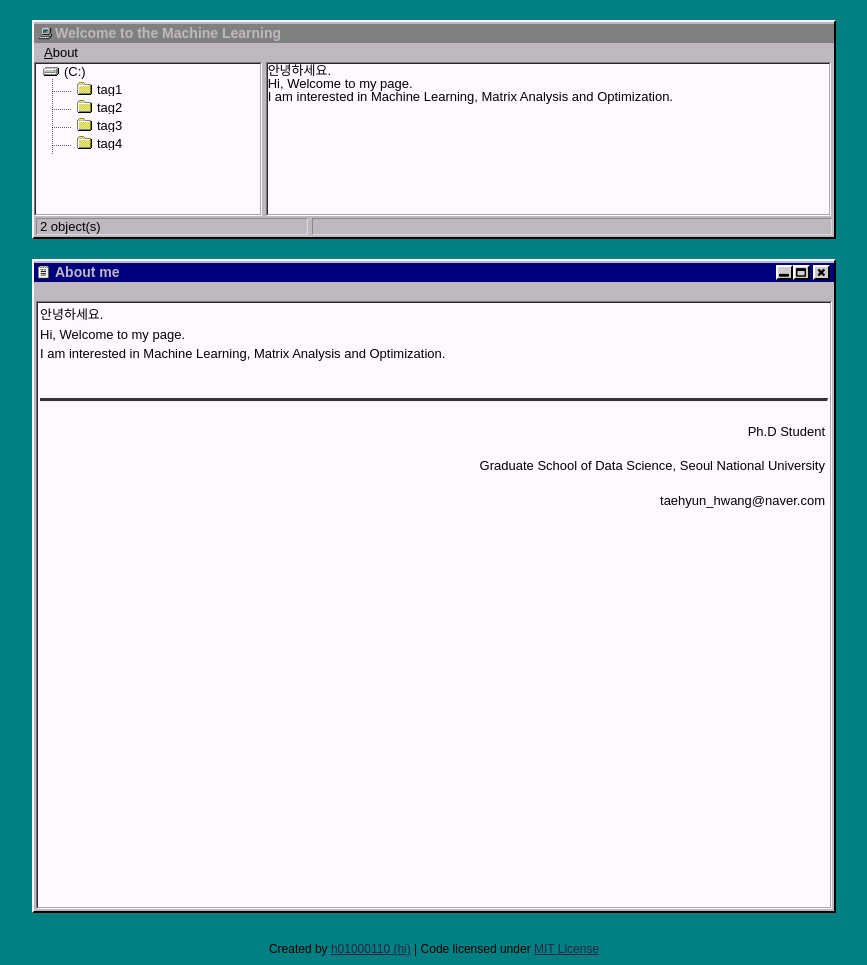
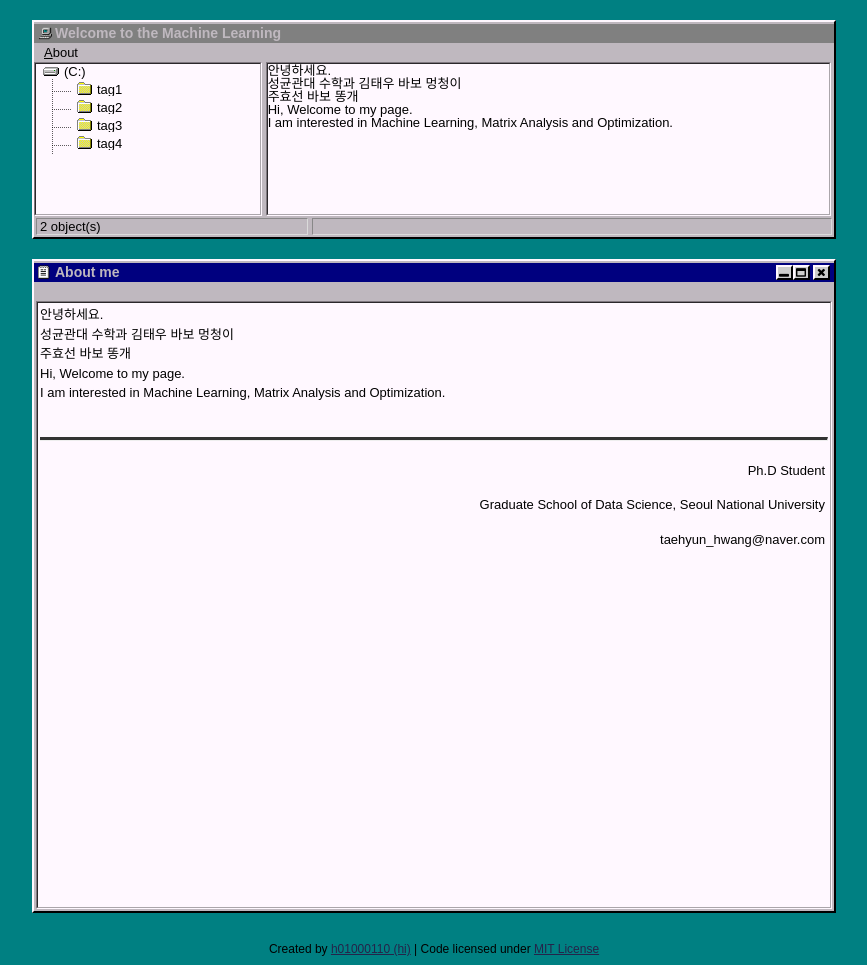
Before and after one commit to driedpollack/driedpollack.github.io, a Jekyll site: the page built from me/index.md, in a window 1280 px wide. Shown: the whole page, without its empty margins (206-1073 px from the left). Built offline with Jekyll 4.4.1, drawn with Linux system fonts in a browser that asks for light colours.

Commit message:
blog init

```diff
--- a/me/index.md
+++ b/me/index.md
@@ -3,5 +3,7 @@ layout: me
 title: About me
 ---
 안녕하세요.\\
+성균관대 수학과 김태우 바보 멍청이 \\
+주효선 바보 똥개 \\
 Hi, Welcome to my page.\\
 I am interested in Machine Learning, Matrix Analysis and Optimization.
```
